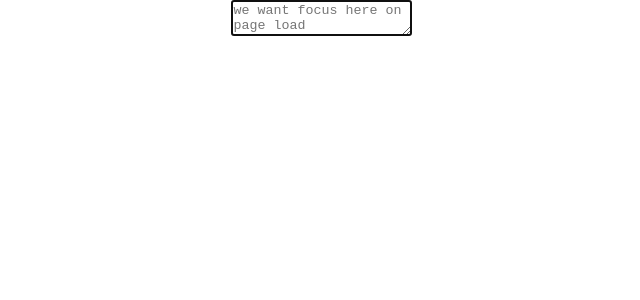
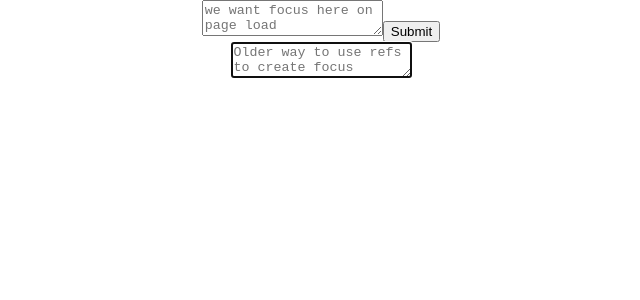
Before and after one commit to stevekutz/react_refs_exp, a React (Create React App) app in the folder app/: page / in a window 1280 px wide. Shown: the top 300 px of the page, without its empty margins (319-959 px from the left). Built offline with nearby package versions, Linux system fonts and the light colour scheme.

Commit message:
added callback method to create focus

```diff
--- a/app/src/App.js
+++ b/app/src/App.js
@@ -2,6 +2,8 @@
 import React from 'react';
 import './App.css';
 import RefsDemoClass from './components/RefsDemoClass';
+import RefsDemoClassLegacy from './components/RefsDemoClassLegacy';
+
 
 // refs allow access of DOM nodes directly
 
@@ -16,6 +18,7 @@ class App extends React.Component {
             // 2) attach ref to element
             <div className  = "App">
                 <RefsDemoClass />
+                <RefsDemoClassLegacy />
 
             </div>
 
--- a/app/src/components/RefsDemoClass.js
+++ b/app/src/components/RefsDemoClass.js
@@ -10,6 +10,12 @@ class RefsDemoClass extends Component {
 
     }
 
+    submitHandler = () => {
+
+        // this demonstrte how to capture the textarea value typed in
+        alert(this.textAreaRef.current.value)
+
+    }
 
 
     componentDidMount () {
@@ -27,7 +33,7 @@ class RefsDemoClass extends Component {
         return (
             <div>    {/* 2) Attach ref to textarea element */}
                 <textarea type = "text"  ref = {this.textAreaRef}   placeholder = "we want focus here on page load"/>
-
+                <button onClick = {this.submitHandler}>Submit</button>
             </div>
 
 
--- /dev/null
+++ b/app/src/components/RefsDemoClassLegacy.js
@@ -0,0 +1,43 @@
+import React from 'react';
+
+class RefsDemoClassLegacy extends React.Component {
+    // older way to create refs
+    constructor (props){
+        super(props)
+        this.textAreaRefTwo = React.createRef();  // 1) Create ref
+        this.callbackRef = null;                 // 2) assign calback variable to null  & create callback function
+
+        this.setCallBackRef = (elem) => {
+            this.callbackRef = elem
+
+        }
+
+    }
+
+
+    componentDidMount () {
+        if (this.callbackRef) {
+            console.log(this.textAreaRefTwo.current)
+            this.callbackRef.focus()
+
+
+
+        }
+
+
+
+    }
+
+    render() {
+
+        return (
+            <div>
+                        {/* the textareea element is implicitly passed as a parameter to callbackRef  */}
+                <textarea ref = {this.setCallBackRef} type ="text" placeholder = "Older way to use refs to create focus" />
+
+            </div>
+        )
+    }
+}
+
+export default RefsDemoClassLegacy;
```
Also changed, not shown: 1 other file (tests, documents, lock files or other folders).
